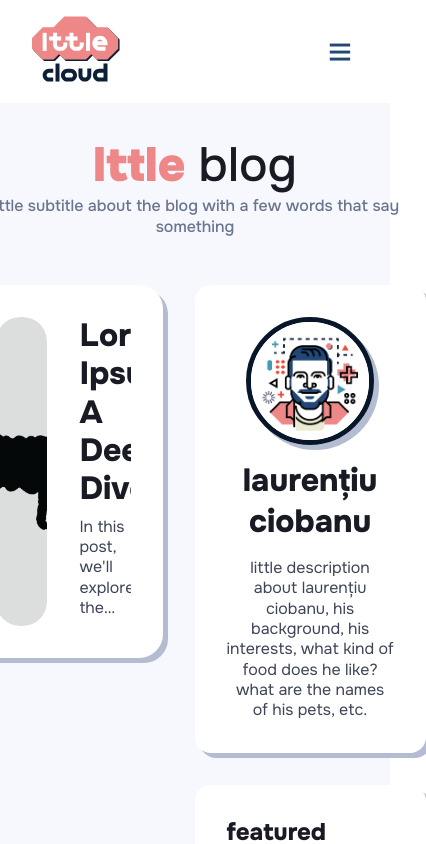
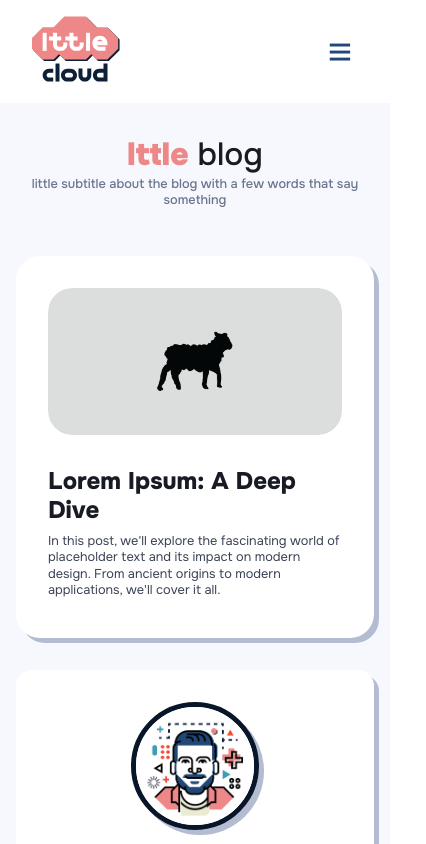
Before and after one commit to lttle-cloud/landing-page, a Next.js app: page /blog in a window 390 px wide. Shown: the top 844 px of the page, 426 px wide, since content can reach past the window. Built offline with nearby package versions, Linux system fonts and the light colour scheme.

Commit message:
mobile styling for blog

```diff
--- a/src/app/blog/blog.module.scss
+++ b/src/app/blog/blog.module.scss
@@ -154,3 +154,42 @@
         }
     }
 }
+
+@media screen and (max-width: $breakpoint-desktop) {
+    .blogContainer {
+        .main {
+            .mainContent {
+                flex-direction: column;
+
+                .sidebar {
+                    .sidebarCard {
+                        h3 {
+                            font-size: 1.5rem;
+                        }
+
+                        p {
+                            font-size: 0.8rem;
+                        }
+                    }
+                }
+            }
+        }
+    }
+}
+
+@media screen and (max-width: $breakpoint-tablet) {
+    .blogContainer {
+        padding: 2rem 1rem;
+        .main {
+            .titleContainer {
+                h1 {
+                    font-size: 2rem;
+                }
+
+                p {
+                    font-size: 0.8rem;
+                }
+            }
+        }
+    }
+}
--- a/src/app/blog/page.tsx
+++ b/src/app/blog/page.tsx
@@ -101,17 +101,29 @@ export default async function Blog() {
 
                                 <div className={blogClasses.buttonsContainer}>
                                     <Link href={IGNITION_URL} target="_blank">
-                                        <Button variant="primary" width="full">
+                                        <Button
+                                            variant="primary"
+                                            width="full"
+                                            tabIndex={-1}
+                                        >
                                             github
                                         </Button>
                                     </Link>
                                     <Link href={DISCORD_URL} target="_blank">
-                                        <Button variant="purple" width="full">
+                                        <Button
+                                            variant="purple"
+                                            width="full"
+                                            tabIndex={-1}
+                                        >
                                             discord
                                         </Button>
                                     </Link>
                                     <Link href={LINKEDIN_URL} target="_blank">
-                                        <Button variant="blue" width="full">
+                                        <Button
+                                            variant="blue"
+                                            width="full"
+                                            tabIndex={-1}
+                                        >
                                             linkedin
                                         </Button>
                                     </Link>
--- a/src/components/blog-post-card/blog-post-card.module.scss
+++ b/src/components/blog-post-card/blog-post-card.module.scss
@@ -76,3 +76,22 @@
     padding: 0.5rem;
     border-radius: 0.5rem;
 }
+
+@media screen and (max-width: $breakpoint-desktop) {
+    .blogPostCard {
+        flex-direction: column;
+        max-height: 100%;
+    }
+}
+
+@media screen and (max-width: $breakpoint-tablet) {
+    .blogPostCardContent {
+        h3 {
+            font-size: 1.5rem;
+        }
+
+        p {
+            font-size: 0.8rem;
+        }
+    }
+}
--- a/src/styles/variables.scss
+++ b/src/styles/variables.scss
@@ -68,8 +68,8 @@ $breakpoint-desktop: 1024px;
 $breakpoint-large: 1440px;
 
 $font-onest: var(--font-onest);
-$width-content: 1200px;
-$width-content-small: 900px;
+$width-content: min(1200px, 100%);
+$width-content-small: min(900px, 100%);
 
 //shadows
 $shadow-pink: 5px 5px 0px 0px $pink-3;
```
Also changed, not shown: src/app/blog/[slug]/blog-post.module.scss (+15 -0 lines).
